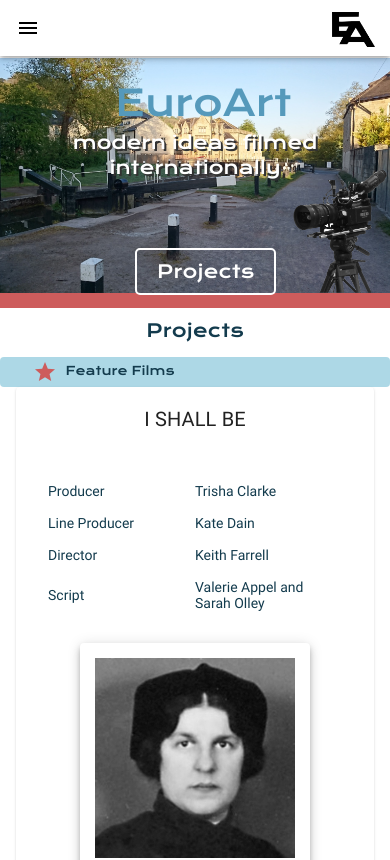
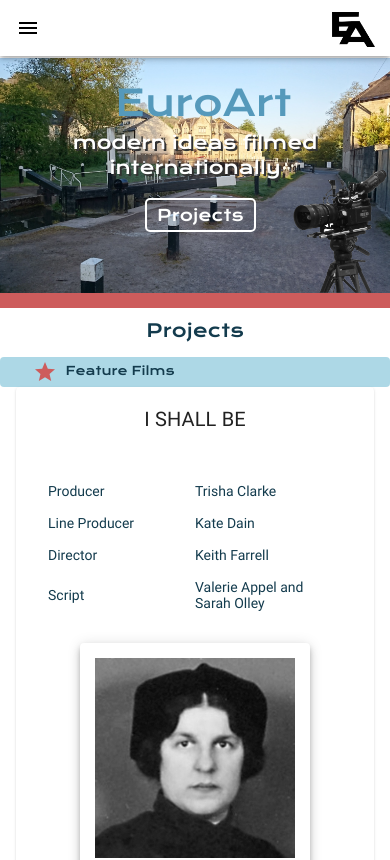
Before and after one commit to turquoise/euroartmedia, a React (Create React App) app: page / in a window 390 px wide. Shown: the top 860 px of the page. Built offline with nearby package versions, Linux system fonts and the light colour scheme.

Commit message:
changed mobile template

```diff
--- a/src/Mobile.js
+++ b/src/Mobile.js
@@ -52,13 +52,13 @@
     color: "white",
     position: "absolute",
     zIndex: "10",
-    top: "240px",
+    top: "190px",
     left: "50%",
-    marginLeft: "-60px",
+    marginLeft: "-50px",
     fontFamily: "KronaOne",
-    fontSize: "18px",
+    fontSize: "16px",
     border: "2px solid white",
-    padding: "10px 20px",
+    padding: "5px 10px",
     textDecoration: "none",
     cursor: "pointer",
     borderRadius: "5px",
```
